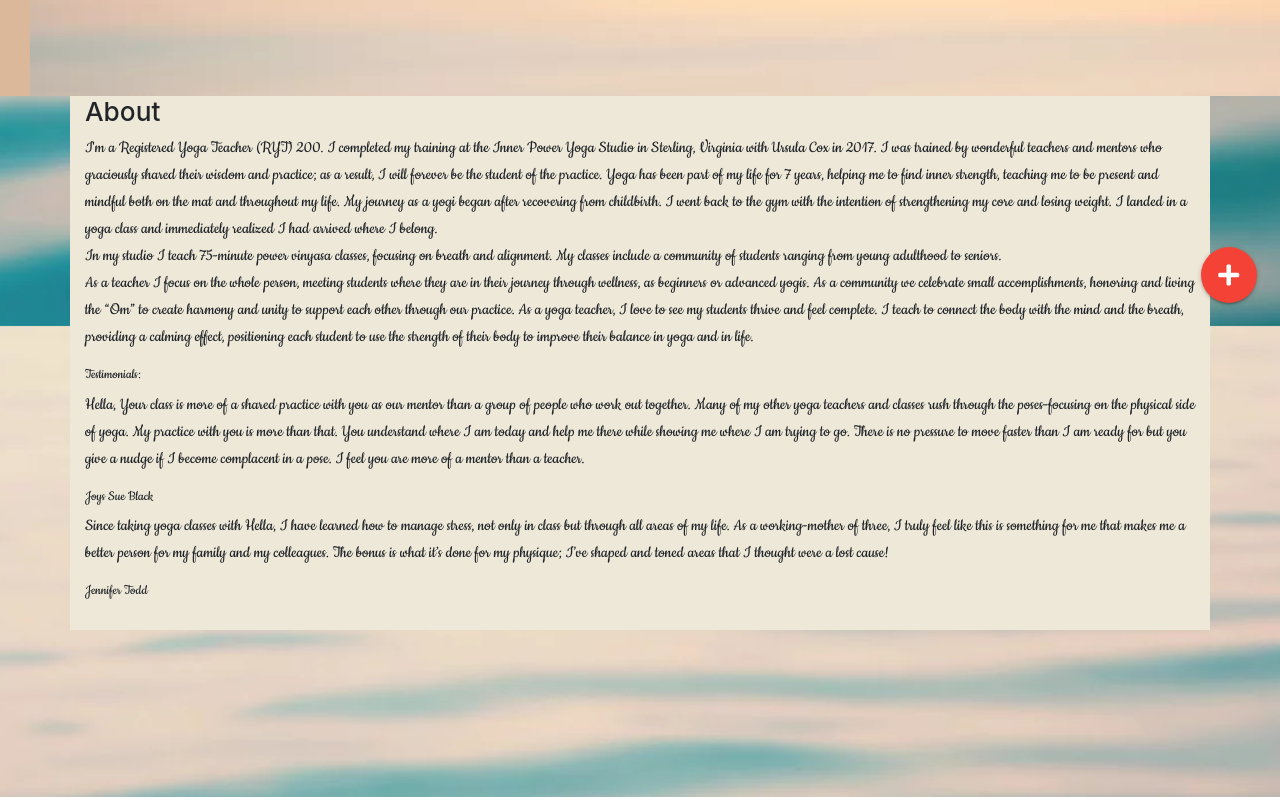
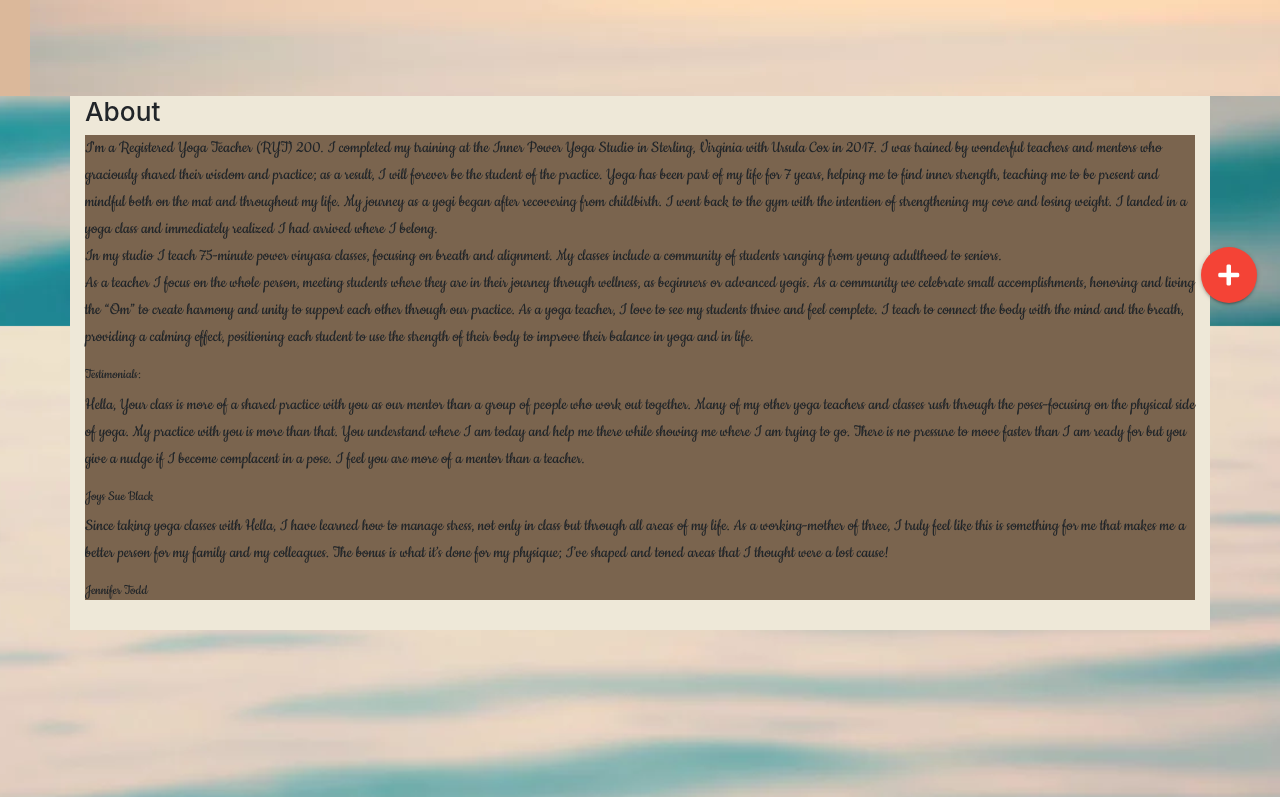
Before and after one commit to mbtodd/terra-natural-wellness, a React (Create React App) app in the folder client_src/: page /hella in a window 1280 px wide. Shown: the part 474-1271 px from the top of the page. Built offline with nearby package versions, Linux system fonts and the light colour scheme; the HTML template or start-up script is replaced by a standard one.

Commit message:
app.css, login page addition

```diff
--- a/client_src/src/App.css
+++ b/client_src/src/App.css
@@ -31,6 +31,7 @@
 }
 
 .about-body {
+	font-family: 'Cookie', cursive;
 	padding: 2px;
 	margin: 30px;
 	width: 80em;
@@ -68,4 +69,5 @@
 .hella-text {
 	font-family: 'Cookie', cursive;
 	font-size: 18px;
+	background-color: #7a644e;
 }
```
Also changed, not shown: client_src/src/components/login.js (added).
